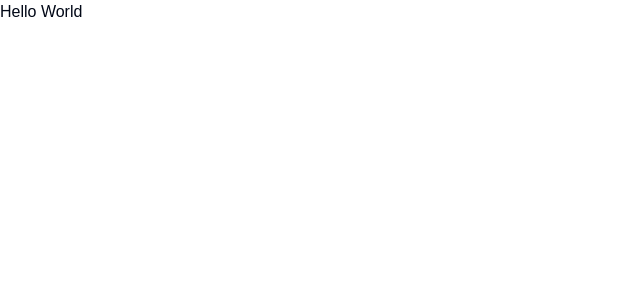
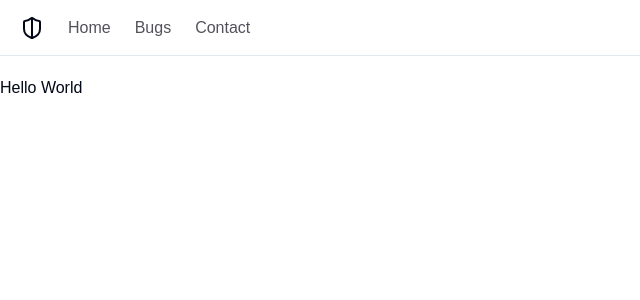
Before and after one commit to Kev-Villegas/bug-tracker, a Next.js app: page / in a window 1280 px wide. Shown: the top 300 px of the page, without its empty margins (0-640 px from the left). Built offline with nearby package versions, Linux system fonts and the light colour scheme.

Commit message:
feat: build the header component

```diff
--- /dev/null
+++ b/app/_components/Header.tsx
@@ -0,0 +1,34 @@
+"use client";
+
+import React from "react";
+import Link from "next/link";
+import { ShieldHalf } from "lucide-react";
+
+const Header = () => {
+  const links = [
+    { id: 1, label: "Home", href: "/" },
+    { id: 2, label: "Bugs", href: "/bugs" },
+    { id: 3, label: "Contact", href: "/contact" },
+  ];
+  return (
+    <nav className="mb-5 flex h-14 items-center space-x-6 border-b px-5">
+      <Link href="/">
+        <ShieldHalf />
+      </Link>
+      <ul className="flex space-x-6">
+        {links.map((link) => (
+          <li key={link.id}>
+            <Link
+              href={link.href}
+              className="text-zinc-600 transition-all hover:text-zinc-800"
+            >
+              {link.label}
+            </Link>
+          </li>
+        ))}
+      </ul>
+    </nav>
+  );
+};
+
+export default Header;
--- a/app/layout.tsx
+++ b/app/layout.tsx
@@ -1,6 +1,7 @@
 import type { Metadata } from "next";
 import localFont from "next/font/local";
 import "./globals.css";
+import Header from "./_components/Header";
 
 const geistSans = localFont({
   src: "./fonts/GeistVF.woff",
@@ -14,8 +15,8 @@ const geistMono = localFont({
 });
 
 export const metadata: Metadata = {
-  title: "Create Next App",
-  description: "Generated by create next app",
+  title: "Bug Tracker",
+  description: "Bug Tracker for assign bugs to developers",
 };
 
 export default function RootLayout({
@@ -28,7 +29,8 @@ export default function RootLayout({
       <body
         className={`${geistSans.variable} ${geistMono.variable} antialiased`}
       >
-        {children}
+        <Header />
+        <main>{children}</main>
       </body>
     </html>
   );
--- a/package.json
+++ b/package.json
@@ -14,7 +14,7 @@
     "@radix-ui/react-slot": "1.1.0",
     "class-variance-authority": "0.7.0",
     "clsx": "2.1.1",
-    "lucide-react": "0.447.0",
+    "lucide-react": "^0.447.0",
     "next": "14.2.14",
     "react": "18.3.1",
     "react-dom": "18.3.1",
```
Also changed, not shown: 1 other file (tests, documents, lock files or other folders).
